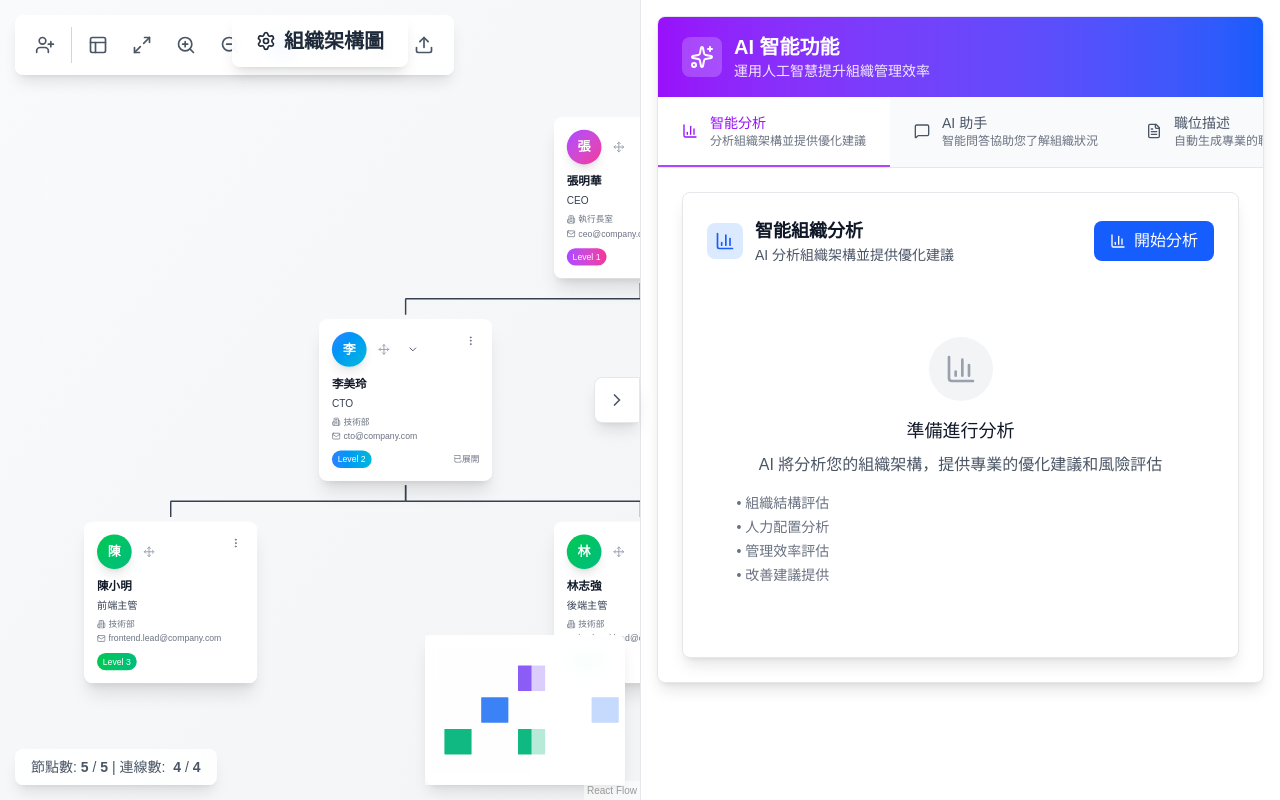
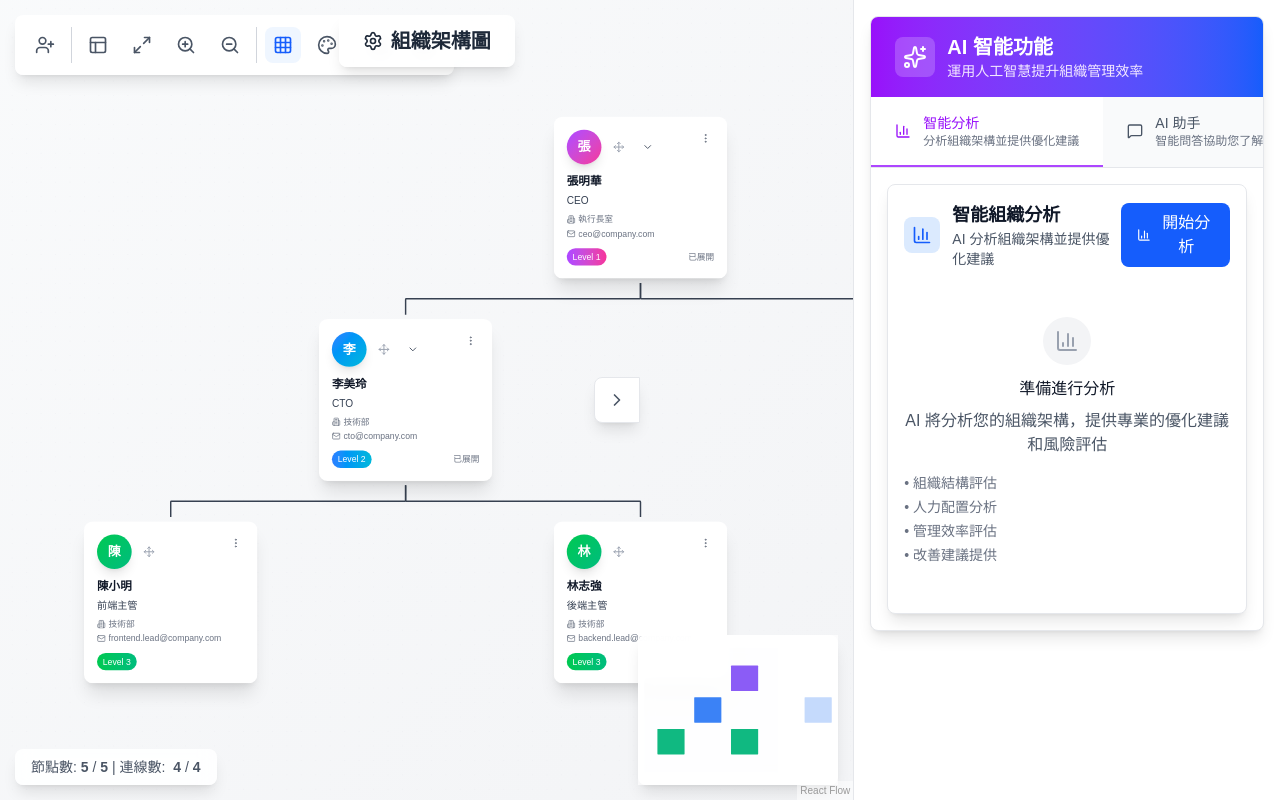
Before and after one commit to firstfu/workflow_01, a Next.js app: page / in a window 1280 px wide. Both pictures are taken after a click on the button "AI". Built offline with nearby package versions, Linux system fonts and the light colour scheme.

Commit message:
調整 LLM 面板及相關元件的樣式，將寬度、內邊距及字體大小進行優化，以提升整體視覺效果與用戶體驗。

```diff
--- a/app/components/LLM/AnalysisPanel.tsx
+++ b/app/components/LLM/AnalysisPanel.tsx
@@ -85,8 +85,8 @@ ${analysisResult.analysis}
   };
 
   return (
-    <div className="bg-white rounded-lg shadow-lg border border-gray-200 p-6">
-      <div className="flex items-center justify-between mb-6">
+    <div className="bg-white rounded-lg shadow-lg border border-gray-200 p-4">
+      <div className="flex items-center justify-between mb-4">
         <div className="flex items-center gap-3">
           <div className="p-2 bg-blue-100 rounded-lg">
             <BarChart3 className="w-5 h-5 text-blue-600" />
@@ -159,11 +159,11 @@ ${analysisResult.analysis}
       )}
 
       {!analysisResult && !isAnalyzing && !error && (
-        <div className="text-center py-12">
-          <div className="w-16 h-16 mx-auto bg-gray-100 rounded-full flex items-center justify-center mb-4">
-            <BarChart3 className="w-8 h-8 text-gray-400" />
+        <div className="text-center py-8">
+          <div className="w-12 h-12 mx-auto bg-gray-100 rounded-full flex items-center justify-center mb-3">
+            <BarChart3 className="w-6 h-6 text-gray-400" />
           </div>
-          <h4 className="text-lg font-medium text-gray-900 mb-2">準備進行分析</h4>
+          <h4 className="text-base font-medium text-gray-900 mb-2">準備進行分析</h4>
           <p className="text-gray-600 mb-4">
             AI 將分析您的組織架構，提供專業的優化建議和風險評估
           </p>
--- a/app/components/LLM/ChatAssistant.tsx
+++ b/app/components/LLM/ChatAssistant.tsx
@@ -117,7 +117,7 @@ const ChatAssistant = () => {
   };
 
   return (
-    <div className="bg-white rounded-lg shadow-lg border border-gray-200 flex flex-col h-[600px]">
+    <div className="bg-white rounded-lg shadow-lg border border-gray-200 flex flex-col h-[500px]">
       {/* 標題列 */}
       <div className="flex items-center gap-3 p-4 border-b border-gray-200">
         <div className="p-2 bg-green-100 rounded-lg">
--- a/app/components/LLM/JobDescriptionGenerator.tsx
+++ b/app/components/LLM/JobDescriptionGenerator.tsx
@@ -112,8 +112,8 @@ ${isEditing ? editedDescription : result.jobDescription}
   };
 
   return (
-    <div className="bg-white rounded-lg shadow-lg border border-gray-200 p-6">
-      <div className="flex items-center justify-between mb-6">
+    <div className="bg-white rounded-lg shadow-lg border border-gray-200 p-4">
+      <div className="flex items-center justify-between mb-4">
         <div className="flex items-center gap-3">
           <div className="p-2 bg-purple-100 rounded-lg">
             <FileText className="w-5 h-5 text-purple-600" />
@@ -261,11 +261,11 @@ ${isEditing ? editedDescription : result.jobDescription}
 
       {/* 初始狀態 */}
       {!result && !isGenerating && !error && (
-        <div className="text-center py-12">
-          <div className="w-16 h-16 mx-auto bg-gray-100 rounded-full flex items-center justify-center mb-4">
-            <FileText className="w-8 h-8 text-gray-400" />
+        <div className="text-center py-8">
+          <div className="w-12 h-12 mx-auto bg-gray-100 rounded-full flex items-center justify-center mb-3">
+            <FileText className="w-6 h-6 text-gray-400" />
           </div>
-          <h4 className="text-lg font-medium text-gray-900 mb-2">選擇員工並生成職位描述</h4>
+          <h4 className="text-base font-medium text-gray-900 mb-2">選擇員工並生成職位描述</h4>
           <p className="text-gray-600 mb-4">AI 將根據員工的職位、部門和層級生成專業的職位描述</p>
           <ul className="text-sm text-gray-500 space-y-1 text-left max-w-md mx-auto">
             <li>• 職位概述與責任</li>
--- a/app/components/LLM/LLMPanel.tsx
+++ b/app/components/LLM/LLMPanel.tsx
@@ -107,7 +107,7 @@ const LLMPanel = () => {
       </div>
 
       {/* 內容區域 */}
-      <div className="p-6">
+      <div className="p-4">
         {renderContent()}
       </div>
     </div>
--- a/app/page.tsx
+++ b/app/page.tsx
@@ -35,7 +35,7 @@ export default function Home() {
 
       {/* LLM 功能面板 */}
       <div className={`transition-all duration-300 border-l border-gray-200 bg-white ${
-        showLLMPanel ? 'w-1/2 opacity-100' : 'w-0 opacity-0 overflow-hidden'
+        showLLMPanel ? 'w-1/3 opacity-100' : 'w-0 opacity-0 overflow-hidden'
       }`}>
         {showLLMPanel && (
           <div className="h-screen overflow-y-auto p-4">
```
